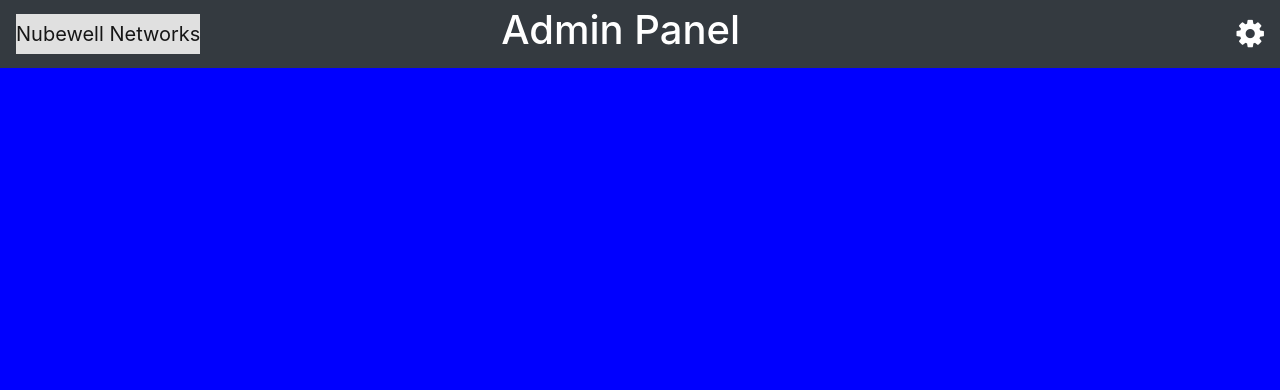
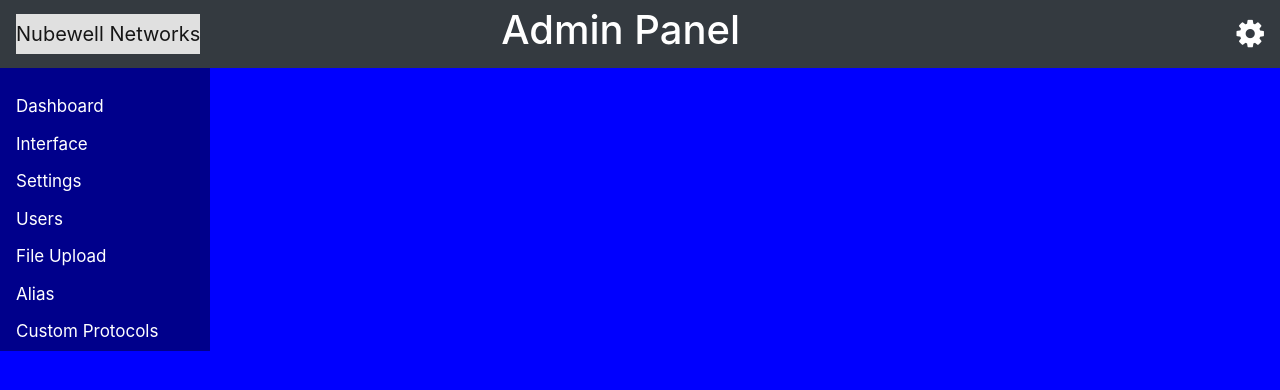
Before and after one commit to akash-karwande/userDashboard, an Angular app: page /dashboard in a window 1280 px wide. Shown: the top 390 px of the page. Built offline with nearby package versions, Linux system fonts and the light colour scheme.

Commit message:
design fixes in dashboard

```diff
--- a/src/app/dashboard/dashboard.component.css
+++ b/src/app/dashboard/dashboard.component.css
@@ -16,3 +16,28 @@
 .navbar-brand {
 	background-color: #e0e0e0;
 }
+
+.sidenav {
+  height: auto;
+  width: 210px;
+  position: fixed;
+  z-index: 1;
+  top: 68px;
+  left: 0;
+  background-color: darkblue;
+  overflow-x: hidden;
+  padding-top: 20px;
+}
+
+.sidenav a {
+  padding: 6px 8px 6px 16px;
+  text-decoration: none;
+  font-size: 17px;
+  color: #fff;
+  display: block;
+}
+
+.sidenav a:hover {
+  color: blue;
+  background-color: #e0e0e0;
+}
--- a/src/app/dashboard/dashboard.component.html
+++ b/src/app/dashboard/dashboard.component.html
@@ -3,3 +3,12 @@
   <h1 class="panel" href="#">Admin Panel</h1>
   <a href="#" class="setting"><i class="fa fa-cog fa-2x"></i></a>
 </nav>
+<div class="sidenav">
+  <a href="#about">Dashboard</a>
+  <a href="#services">Interface</a>
+  <a href="#clients">Settings</a>
+  <a href="#contact">Users</a>
+  <a href="#contact">File Upload</a>
+  <a href="#contact">Alias</a>
+  <a href="#contact">Custom Protocols</a>
+</div>
```
